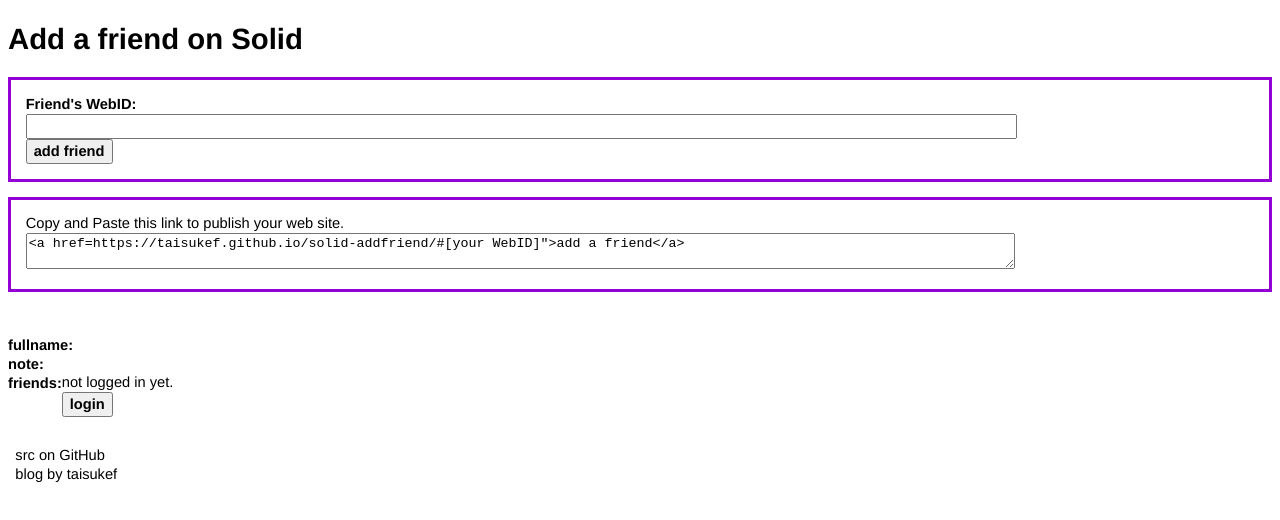
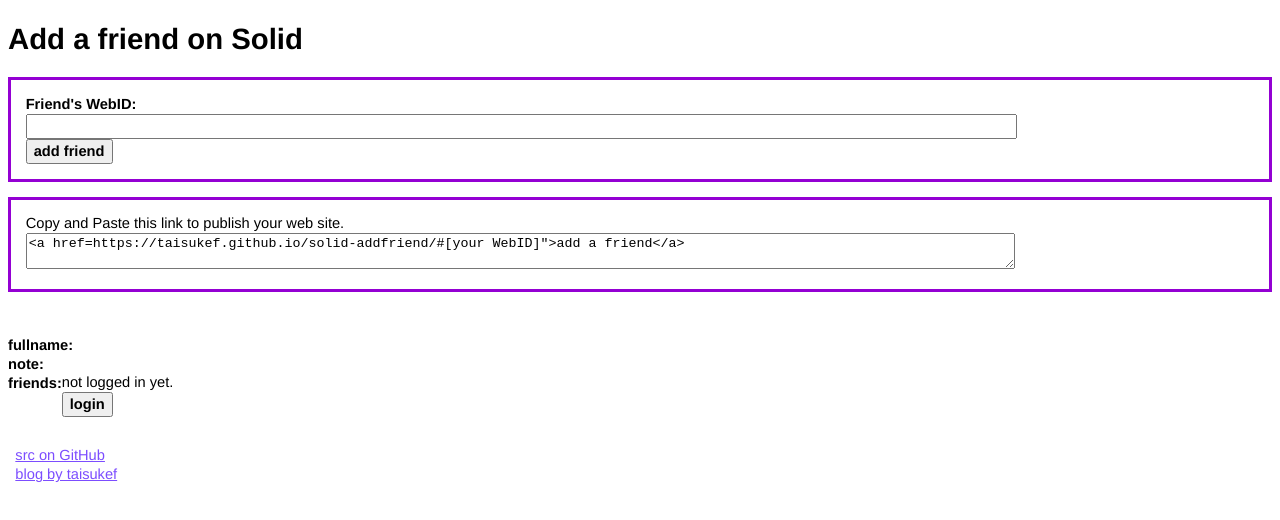
Before and after one commit to taisukef/solid-addfriend, a plain HTML site: page index.html in a window 1280 px wide. Drawn offline with Linux system fonts and the light colour scheme.

Commit message:
Update index.html

```diff
--- a/index.html
+++ b/index.html
@@ -39,8 +39,8 @@
 </p>
 
 <p>
-src on GitHub<br>
-blog by taisukef<br>
+	<a href=https://github.com/taisukef/solid-addfriend/tree/master>src on GitHub</a><br>
+	<a href=http://fukuno.jig.jp/2264>blog by taisukef</a><br>
 </p>
 
 
```
